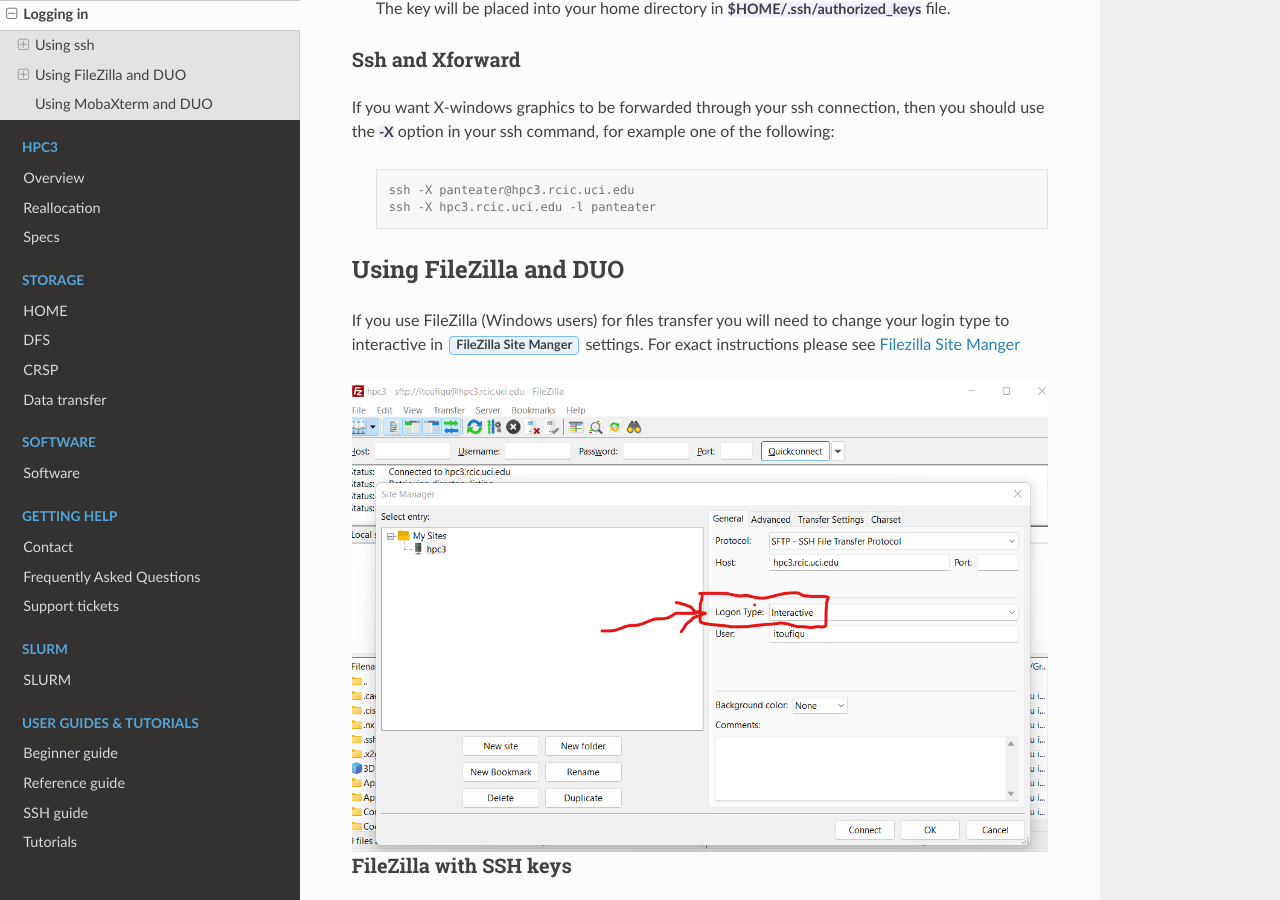
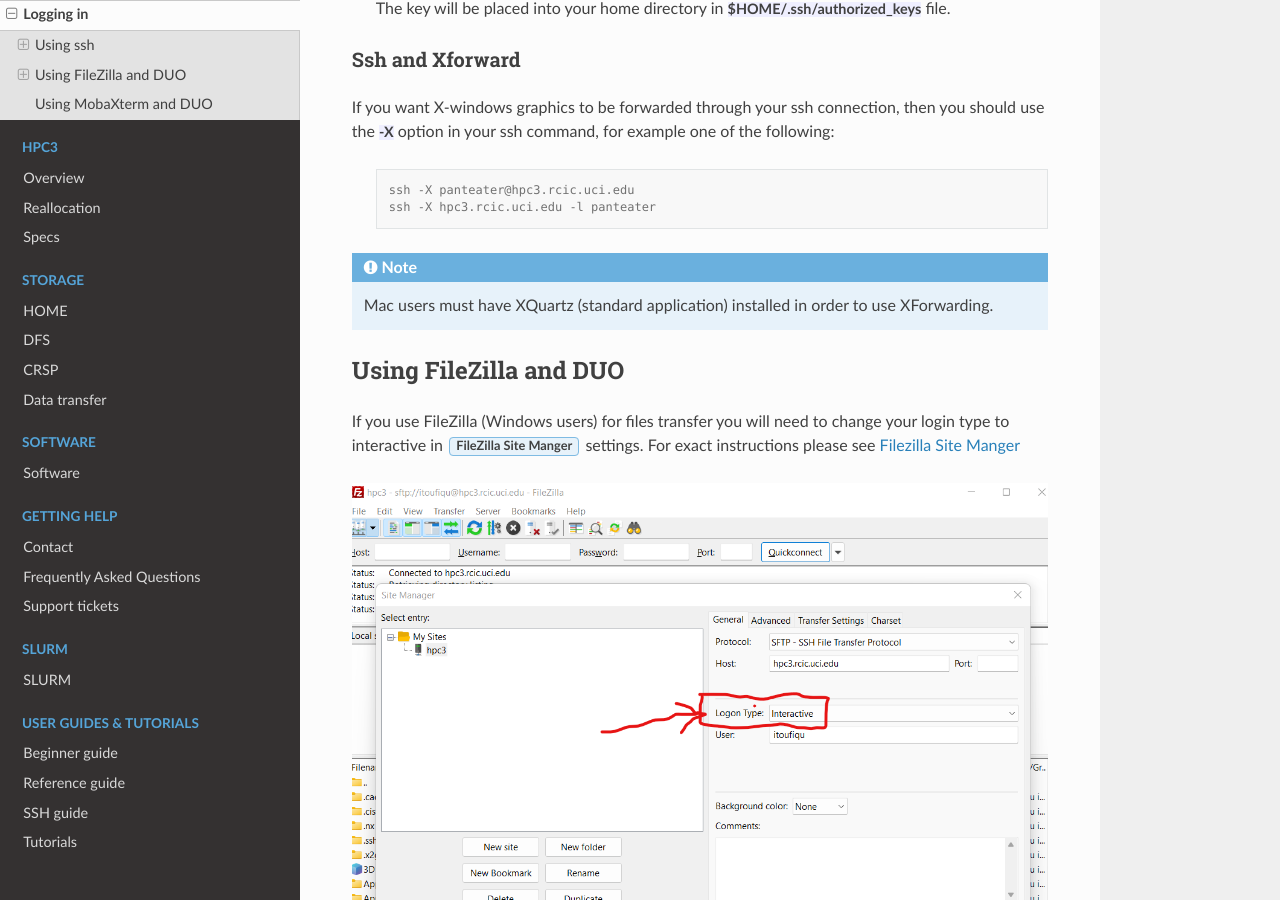
Before and after one commit to RCIC-UCI-Public/website-rcic, a Sphinx documentation site: the page built from docs/source/account/login.rst, in a window 1280 px wide and 900 px high, scrolled down 4164 px. Built offline with Sphinx 7.4.7 and the Read the Docs theme 2.0.0, drawn with Linux system fonts in a browser that asks for light colours.

Commit message:
add note for mac users

```diff
--- a/docs/source/account/login.rst
+++ b/docs/source/account/login.rst
@@ -231,6 +231,7 @@
      ssh -X panteater@hpc3.rcic.uci.edu
      ssh -X hpc3.rcic.uci.edu -l panteater
 
+.. note:: Mac users must have XQuartz (standard application) installed in order to use XForwarding.
 
 .. _filezilla duo:
 
```
